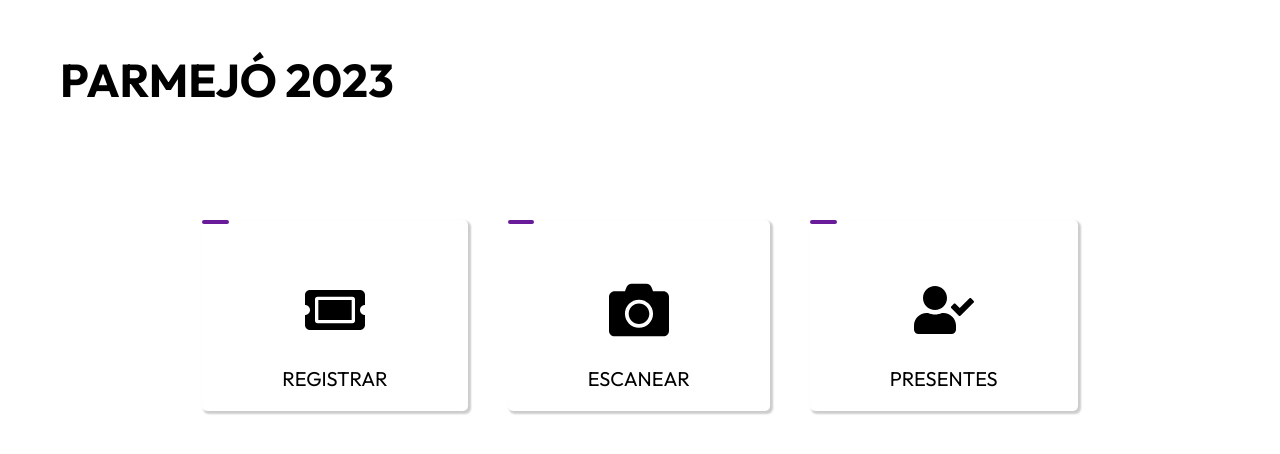
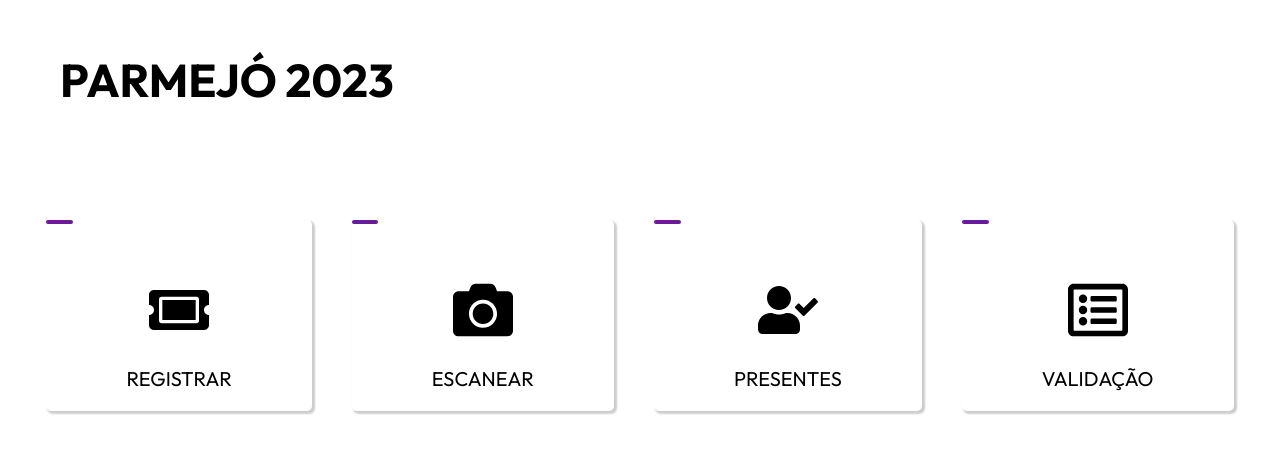
Before and after one commit to ericrodrigues00/qrcodegen, a React (Create React App) app: page / in a window 1280 px wide. Shown: the top 454 px of the page. Built offline with nearby package versions, Linux system fonts and the light colour scheme.

Commit message:
quarto botão no home

```diff
--- a/src/components/EscanearIngresso.js
+++ b/src/components/EscanearIngresso.js
@@ -90,7 +90,7 @@ const Icon = styled.div`
 `;
 const ButtonContainer = styled.div`
   display: flex;
-  flex-direction: row;
+  flex-direction: column;
   align-items: center;
   justify-content: center; /* Centralize horizontalmente */
   gap: 40px;
@@ -120,7 +120,7 @@ const Button = styled.button`
   box-shadow: 2px 2px 2px 1px rgba(0, 0, 0, 0.2);
   position: relative;
   height:50px;
-  width:300px;
+  width:350px;
   /*&:hover {
     background-color: #a391d6;
   }*/
--- a/src/components/Home.js
+++ b/src/components/Home.js
@@ -1,7 +1,7 @@
 import React from 'react';
 import { Link } from 'react-router-dom';
 import styled from 'styled-components';
-import { FaTicketAlt, FaCamera, FaUserCheck} from 'react-icons/fa';
+import { FaTicketAlt, FaCamera, FaUserCheck, FaRegListAlt} from 'react-icons/fa';
 
 const Container = styled.div`
   display: flex;
@@ -132,6 +132,14 @@ const Home = () => {
             Presentes
           </Button>
         </StyledLink>
+        <StyledLink to="/validar">
+          <Button>
+            <Icon>
+              <FaRegListAlt />
+            </Icon>
+            Validação
+          </Button>
+        </StyledLink>
       </ButtonContainer>
     </Container>
   );
```
